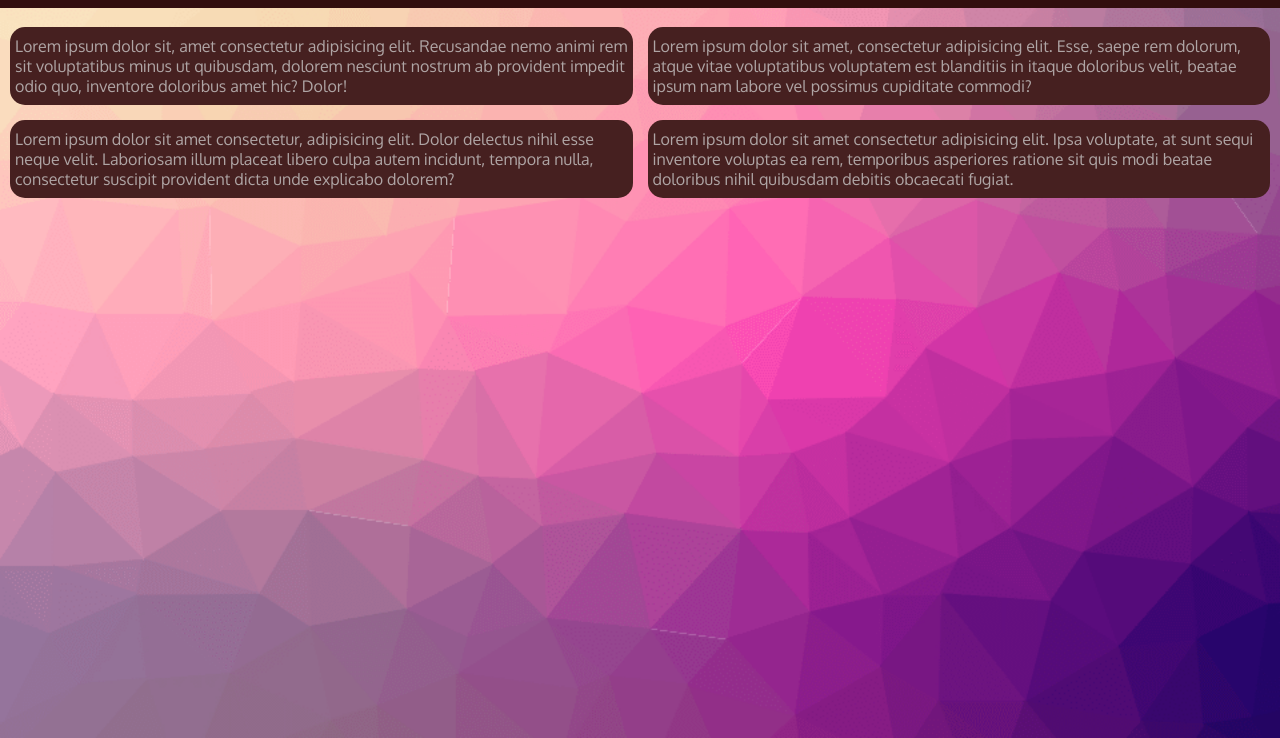
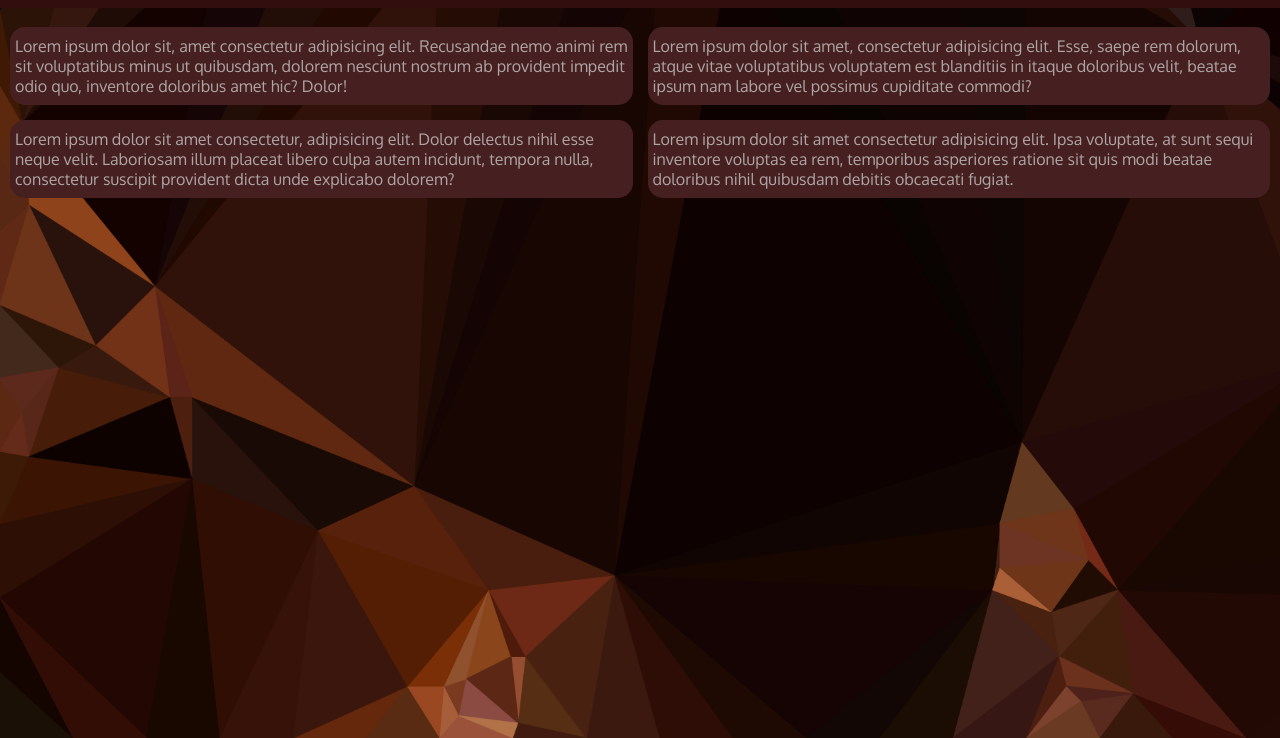
Before and after one commit to israksadi28/israksadi28, a plain HTML site: page Restaurant Site/index.html in a window 1280 px wide. Shown: the part 62-800 px from the top of the page. Drawn offline with Linux system fonts and the light colour scheme; a web font is replaced by a local one.

Commit message:
revert bg img

```diff
--- a/Restaurant Site/css/styles.css
+++ b/Restaurant Site/css/styles.css
@@ -5,7 +5,7 @@
 }
 
 html {
-    background: url(/images/1.png) no-repeat;
+    background: url(/images/background.jpg) no-repeat;
     background-size: cover;
     width: 100%;
     height: 100%;
```
